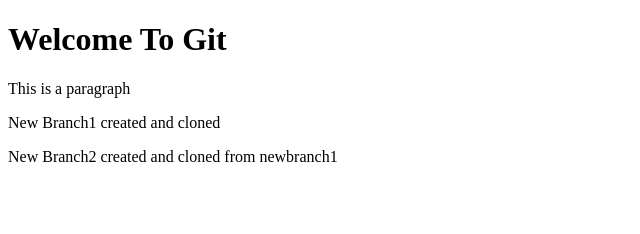
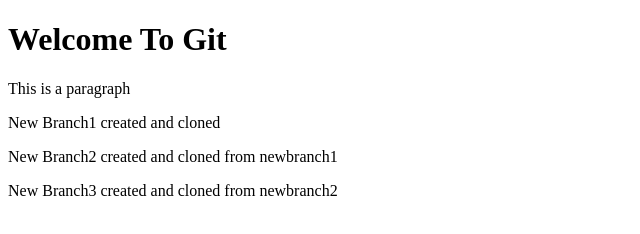
Before and after one commit to desmondrichard/samplecode, a plain HTML site: page index.html in a window 1280 px wide. Shown: the whole page, without its empty margins (0-640 px from the left). Drawn offline with Linux system fonts and the light colour scheme.

Commit message:
new branch3 created from newbranch2

```diff
--- a/index.html
+++ b/index.html
@@ -11,6 +11,7 @@
     <p>This is a paragraph</p>
     <p>New Branch1 created and cloned</p>
     <p>New Branch2 created and cloned from newbranch1</p>
+    <p>New Branch3 created and cloned from newbranch2</p>
     <script type="text/javascript" src="index.js"></script>
   </body>
 </html>
```
